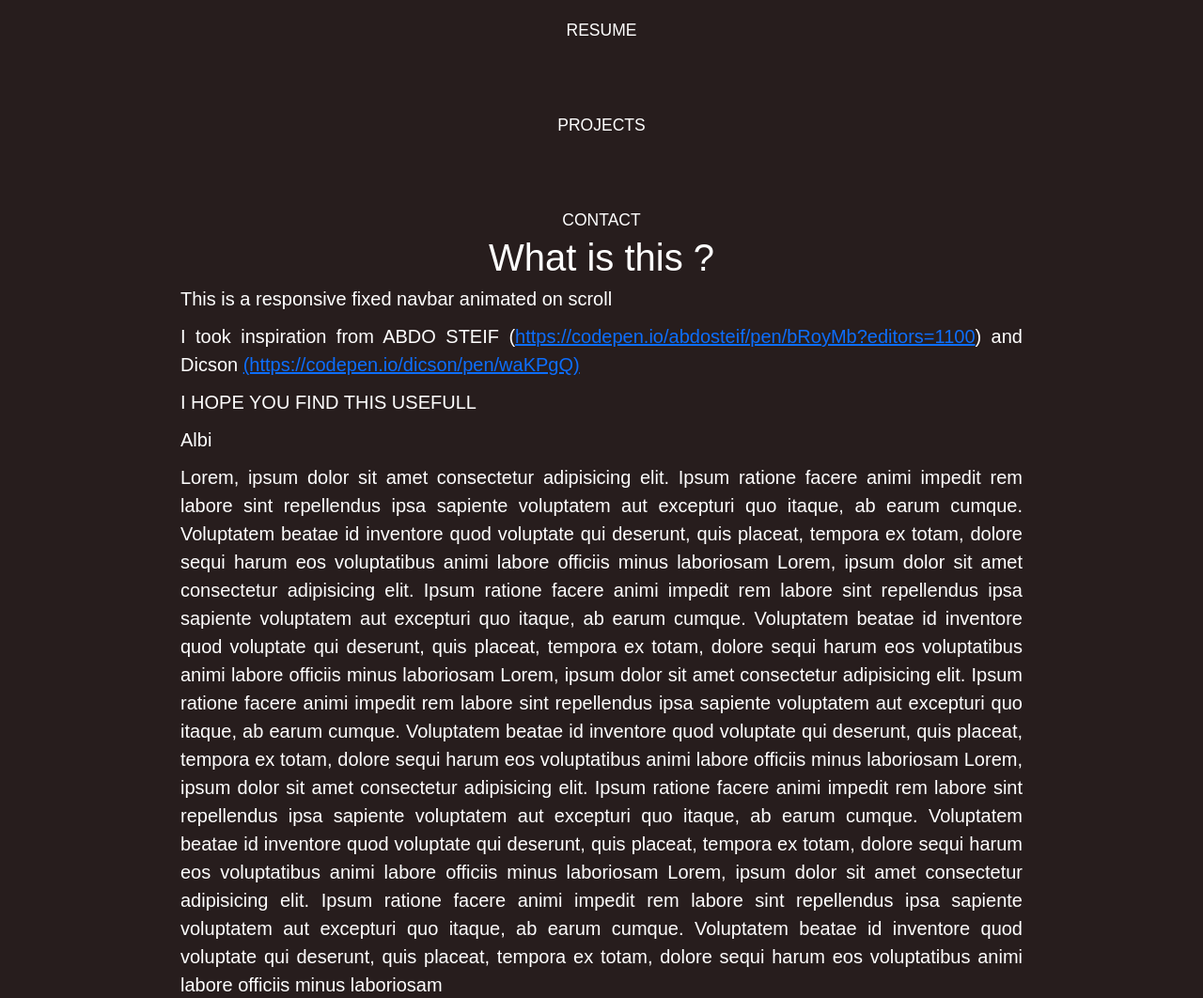
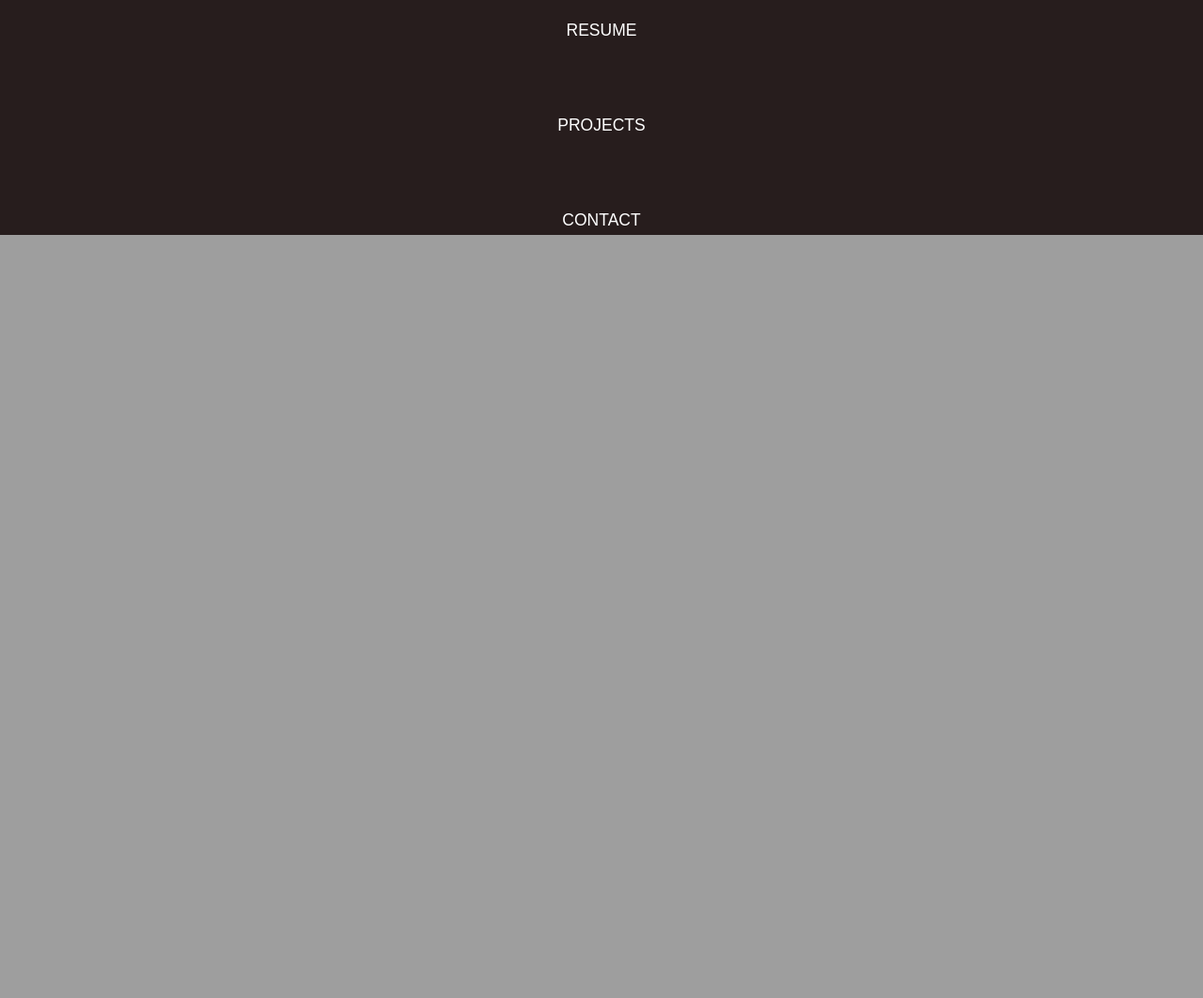
Before and after one commit to IanMalobaMwakha/Portfolio, a Django app: page / in a window 1280 px wide. Shown: the part 1055-2117 px from the top of the page at 94% size. After the commit the page ends 1305 px from the top, so only its background shows below. Run offline with Django 3.2, Linux system fonts and the light colour scheme; some libraries are stand-ins or nearby versions.

Commit message:
modified:   portfolio/core/templates/core/base.html modified:   portfolio/core/templates/core/index.html

```diff
--- a/portfolio/core/templates/core/base.html
+++ b/portfolio/core/templates/core/base.html
@@ -24,7 +24,7 @@
           </div>
           <div id="mainListDiv" class="main_list">
               <ul class="navlinks">
-                  <li class="nav-item"><a class="nav-link active" href="#Home"><b>Home</b></a></li>
+                  <li class="nav-item"><a class="nav-link active" href="#"><b>Home</b></a></li>
             <li class="nav-item"><a class="nav-link active" href="#About"><b>About</b></a></li>
             <li class="nav-item"><a class="nav-link active" href="#Skills"><b>Skills</b></a></li>
             <li class="nav-item"><a class="nav-link active" href="#Resume"><b>Resume</b></a></li>
@@ -43,31 +43,22 @@
   {% block content %}
   {% endblock %}
 
-  <div style="height: 1000px">
-      <!-- just to make scrolling effect possible -->
-    <h2 class="myH2">What is this ?</h2>
-    <p class="myP">This is a responsive fixed navbar animated on scroll</p>
-    <p class="myP">I took inspiration from  ABDO STEIF (<a href="https://codepen.io/abdosteif/pen/bRoyMb?editors=1100">https://codepen.io/abdosteif/pen/bRoyMb?editors=1100</a>)
-    and Dicson <a href="https://codepen.io/dicson/pen/waKPgQ">(https://codepen.io/dicson/pen/waKPgQ)</a></p>
-    <p class="myP">I HOPE YOU FIND THIS USEFULL</p>
-    <p class="myP">Albi</p>
-      <p class="myP">
-
-      Lorem, ipsum dolor sit amet consectetur adipisicing elit. Ipsum ratione facere animi impedit rem labore sint repellendus ipsa sapiente voluptatem aut excepturi quo itaque, ab earum cumque. Voluptatem beatae id inventore quod voluptate qui deserunt, quis placeat, tempora ex totam, dolore sequi harum eos voluptatibus animi labore officiis minus laboriosam
-      Lorem, ipsum dolor sit amet consectetur adipisicing elit. Ipsum ratione facere animi impedit rem labore sint repellendus ipsa sapiente voluptatem aut excepturi quo itaque, ab earum cumque. Voluptatem beatae id inventore quod voluptate qui deserunt, quis placeat, tempora ex totam, dolore sequi harum eos voluptatibus animi labore officiis minus laboriosam
-      Lorem, ipsum dolor sit amet consectetur adipisicing elit. Ipsum ratione facere animi impedit rem labore sint repellendus ipsa sapiente voluptatem aut excepturi quo itaque, ab earum cumque. Voluptatem beatae id inventore quod voluptate qui deserunt, quis placeat, tempora ex totam, dolore sequi harum eos voluptatibus animi labore officiis minus laboriosam
-      Lorem, ipsum dolor sit amet consectetur adipisicing elit. Ipsum ratione facere animi impedit rem labore sint repellendus ipsa sapiente voluptatem aut excepturi quo itaque, ab earum cumque. Voluptatem beatae id inventore quod voluptate qui deserunt, quis placeat, tempora ex totam, dolore sequi harum eos voluptatibus animi labore officiis minus laboriosam
-      Lorem, ipsum dolor sit amet consectetur adipisicing elit. Ipsum ratione facere animi impedit rem labore sint repellendus ipsa sapiente voluptatem aut excepturi quo itaque, ab earum cumque. Voluptatem beatae id inventore quod voluptate qui deserunt, quis placeat, tempora ex totam, dolore sequi harum eos voluptatibus animi labore officiis minus laboriosam
-    </p>
-  </div>
 
 <!-- Jquery needed -->
-  <script src="https://ajax.googleapis.com/ajax/libs/jquery/3.1.1/jquery.min.js"></script>
-  <script src="js/scripts.js"></script>
+<script src="https://ajax.googleapis.com/ajax/libs/jquery/3.1.1/jquery.min.js"></script>
+<script src="js/scripts.js"></script>
 
 <!-- Function used to shrink nav bar removing paddings and adding black background -->
-
-  </nav>
+<script>
+    $(window).scroll(function() {
+        if ($(document).scrollTop() > 50) {
+            $('.nav').addClass('affix');
+            console.log("OK");
+        } else {
+            $('.nav').removeClass('affix');
+        }
+    });
+</script>
 
     </body>
 </html>
--- a/portfolio/core/templates/core/index.html
+++ b/portfolio/core/templates/core/index.html
@@ -18,7 +18,7 @@
 </section>
 
 
-<section class="Skills">
+<section id="Skills">
 <br>
 <br>
 <br>
@@ -27,7 +27,7 @@
 <h3>SKILLS</h3>
 </section>
 
-<section class="Resume">
+<section id="Resume">
 <br>
 <br>
 <br>
@@ -37,7 +37,7 @@
 </section>
 
 
-<section class="Projects">
+<section id="Projects">
 <br>
 <br>
 <br>
@@ -46,7 +46,7 @@
 <h3>PROJECTS</h3>
 </section>
 
-<section class="Contact">
+<section id="Contact">
 <br>
 <br>
 <br>
```
